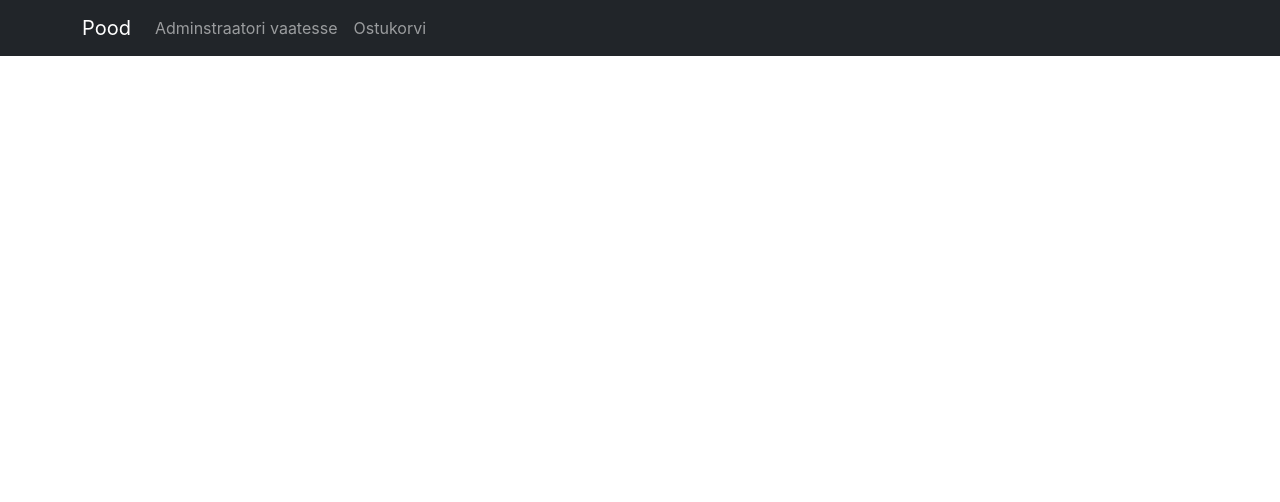
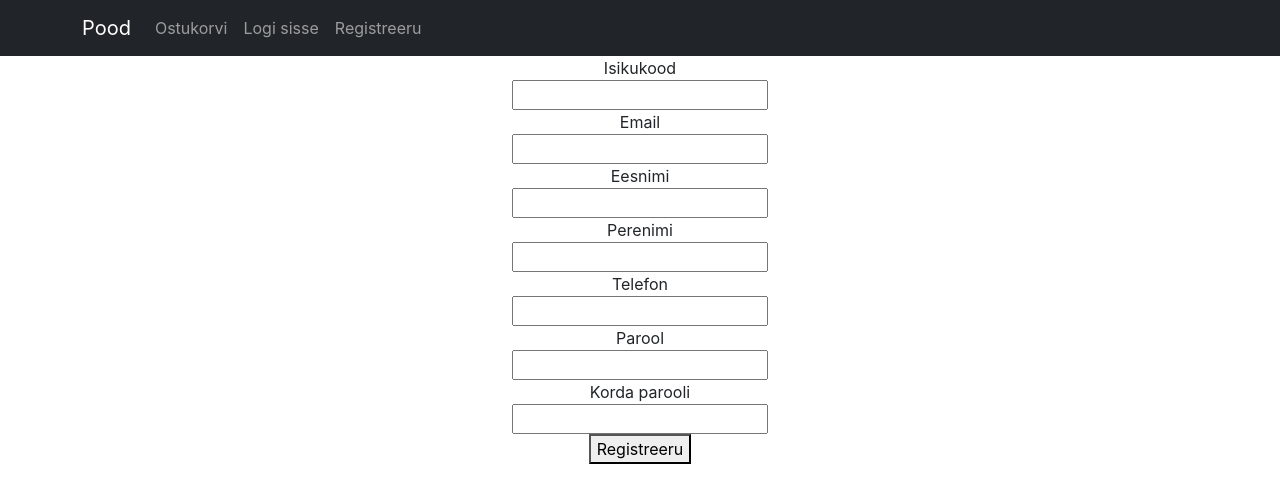
Before and after one commit to AnnJakubel/webshop-frontend, a React (Create React App) app: page /registreeru in a window 1280 px wide. Shown: the top 502 px of the page. Built offline with nearby package versions, Linux system fonts and the light colour scheme.

Commit message:
Signup, Login, App, Add - and MaintainProduct

```diff
--- a/src/App.jsx
+++ b/src/App.jsx
@@ -1,23 +1,53 @@
 import { Container, Nav, Navbar } from 'react-bootstrap';
-import { Link, Route, Routes } from 'react-router-dom';
+import { Link, Route, Routes, useNavigate } from 'react-router-dom';
+import { useEffect, useState } from "react";
 import './App.css';
 import AddProduct from './pages/AddProduct';
 import Admin from './pages/Admin';
 import MaintainProducts from './pages/MaintainProducts';
 import MainPage from './pages/MainPage';
 import Cart from "./pages/Cart";
+import Login from "./pages/Login";
+import Signup from "./pages/Signup";
 
 
 
 function App() {
+  const [token, setToken] = useState(null);
+  const navigate = useNavigate();
+
+
+  useEffect(() => {
+      if (sessionStorage.getItem("authData")) {
+        const authData = JSON.parse(sessionStorage.getItem("authData"));
+        const expiration = new Date(authData.expiration);
+        if (expiration > new Date()) {
+          // token = authData.token;
+          setToken(authData.token);
+        } else {
+          sessionStorage.removeItem("authData");
+        }
+      }
+    },[]);
+
+
+   function logout() {
+    sessionStorage.removeItem("authData");
+    setToken(null);
+    navigate("/");
+  }
+
   return (
     <div className="App">
         <Navbar bg="dark" variant="dark">
           <Container>
           <Navbar.Brand as={Link} to="/">Pood</Navbar.Brand>
           <Nav className="me-auto">
-            <Nav.Link as={Link} to="/admin">Adminstraatori vaatesse</Nav.Link>
+            { token && <Nav.Link as={Link} to="/admin">Adminstraatori vaatesse</Nav.Link>}
             <Nav.Link as={Link} to="/ostukorv">Ostukorvi</Nav.Link>
+            { !token && <Nav.Link as={Link} to="/logi-sisse">Logi sisse</Nav.Link>}
+            { !token && <Nav.Link as={Link} to="/registreeru">Registreeru</Nav.Link>}
+            { token && <Nav.Link onClick={() => logout()}>Logi välja</Nav.Link>}
           </Nav>
           </Container>
         </Navbar>
@@ -25,10 +55,18 @@ function App() {
           {/* localhost:3000/ --> Avaleht*/}
           <Route path='' exact element={ <MainPage /> } />
           <Route path='ostukorv' exact element={ <Cart /> } />
-          <Route path='admin' exact element={ <Admin /> } />
-          <Route path='admin/lisa-toode' exact element={ <AddProduct /> } />
-          <Route path='admin/halda-tooted' exact element={ <MaintainProducts /> } />
-          <Route path='admin/muuda-toode' exact element={<div>Toote muutmise leht</div>} />
+          <Route path='logi-sisse' exact element={ <Login /> } />
+          <Route path='registreeru' exact element={ <Signup /> } />
+          { token &&
+          <Route>
+            <Route path='admin' exact element={ <Admin /> } />
+            <Route path='admin/lisa-toode' exact element={ <AddProduct /> } />
+            <Route path='admin/halda-tooted' exact element={ <MaintainProducts /> } />
+            <Route path='admin/muuda-toode' exact element={ <div>Toote muutmise leht</div> } />
+          </Route>
+          }
+          { !token && <Route path='admin/*' exact element={ <Login /> } />}
+            <Route path="*" exact element={<div>4040 Not Found</div>} />
         </Routes>
     </div>
   );
--- a/src/pages/AddProduct.jsx
+++ b/src/pages/AddProduct.jsx
@@ -20,14 +20,23 @@ function AddProduct() {
             stock: stockRef.current.value,
             active: activeRef.current.checked,
           }
-          console.log(newProduct);
+
+          const authData = JSON.parse(sessionStorage.getItem("authData"));
+          const expiration = new Date(authData.expiration);
+          let token;
+          if (expiration > new Date()) {
+              token = authData.token;
+          } else {
+              sessionStorage.deleteItem();
+          }
+
           fetch("http://localhost:8080/products",
             {
                 method: "POST",
                 body: JSON.stringify(newProduct),
                 headers: {
                     "Content-Type": "application/json",
-                    "Authorization": "Bearer eyJhbGciOiJIUzUxMiJ9.eyJpc3MiOiJ3ZWJzaG9wIiwic3ViIjoibUBtLmNvbSIsImV4cCI6MTY1MjI2ODUxOH0.NcItS2zK0ZpPVevVTAsimRPTFR3RLyiM8-Sjk8E2IKp_fYGW6FxBgvgqFtKS8VC9E850clXIN2zEdVIT83n-Tg"
+                    "Authorization": `Bearer ${token}`
                 }
             }
 
--- /dev/null
+++ b/src/pages/Login.jsx
@@ -0,0 +1,50 @@
+import { useRef } from "react";
+import { useNavigate } from "react-router-dom";
+
+// tumesinine - javascripti defineerimised, HTML täägid
+// function class const let interface var
+
+// kollane - funktsioon
+// helesinine - võti, üldkasutatavad JS muutujad, HTML atribuut
+// tumesinine - const JS muutujad
+// hall - never used
+// punane - jutumärkides väärtused
+
+function Login() {
+  const emailRef = useRef();
+  const passwordRef = useRef();
+  const navigate = useNavigate();
+
+  function signIn() {
+
+    const userData = {
+      email: emailRef.current.value,
+      password: passwordRef.current.value
+    }
+
+    fetch("http://localhost:8080/login", {
+        method: "POST",
+        body: JSON.stringify(userData),
+        headers: {
+          "Content-Type": "application/json"
+        }
+      }).then(res => res.json())
+        .then(body => {
+          sessionStorage.setItem("authData", JSON.stringify(body));
+          navigate("/");
+          window.location.reload();
+        });
+    }
+
+  return (
+  <div>
+    <label>Email</label>  <br />
+    <input ref={emailRef} type="text" /> <br />
+    <label>Parool</label>  <br />
+    <input ref={passwordRef} type="password" /> <br />
+    <button onClick={() => signIn()}>Logi sisse</button>
+  </div>)
+}
+
+
+export default Login;
--- a/src/pages/MaintainProducts.jsx
+++ b/src/pages/MaintainProducts.jsx
@@ -12,10 +12,23 @@ function MaintainProducts() {
     products2 = newValue;
   }
 
+  const authData = JSON.parse(sessionStorage.getItem("authData"));
+  const expiration = new Date(authData.expiration);
+  let token;
+  if (expiration > new Date()) {
+    token = authData.token;
+  } else {
+    sessionStorage.removeItem("authData");
+  }
+
   useEffect(()=>{
     fetch(baseUrl + "/products").then(res => res.json())
     .then(body => setProducts(body));
   },[]);
+
+  if (token === null) {
+    return (<div>Sul ei ole õigust seda lehte vaadata</div>)
+  }
 
   function decreaseQuantity(productClicked) {
     fetch(baseUrl + "/decrease-stock", {
@@ -35,7 +48,7 @@ function MaintainProducts() {
       body: JSON.stringify(productClicked),
       headers: {
         "Content-Type": "application/json",
-        "Authorization": "Bearer eyJhbGciOiJIUzUxMiJ9.eyJpc3MiOiJ3ZWJzaG9wIiwic3ViIjoibUBtLmNvbSIsImV4cCI6MTY1MjI2ODUxOH0.NcItS2zK0ZpPVevVTAsimRPTFR3RLyiM8-Sjk8E2IKp_fYGW6FxBgvgqFtKS8VC9E850clXIN2zEdVIT83n-Tg"
+        "Authorization": "Bearer " + token
       }
     }).then(res => res.json())
     .then(body => setProducts(body));
@@ -45,7 +58,7 @@ function MaintainProducts() {
     fetch(baseUrl + "/products/" + productClicked.id, {
       method: "DELETE",
       headers: {
-        "Authorization": "Bearer eyJhbGciOiJIUzUxMiJ9.eyJpc3MiOiJ3ZWJzaG9wIiwic3ViIjoibUBtLmNvbSIsImV4cCI6MTY1MjI2ODUxOH0.NcItS2zK0ZpPVevVTAsimRPTFR3RLyiM8-Sjk8E2IKp_fYGW6FxBgvgqFtKS8VC9E850clXIN2zEdVIT83n-Tg"
+        "Authorization": "Bearer " + token
       }
     }).then(res => res.json())
     .then(body => setProducts(body));
--- /dev/null
+++ b/src/pages/Signup.jsx
@@ -0,0 +1,82 @@
+import { useRef, useState } from "react";
+import { Alert } from "react-bootstrap";
+import { useNavigate } from "react-router-dom";
+
+function Signup() {
+  const personCodeRef = useRef();
+  const emailRef = useRef();
+  const firstNameRef = useRef();
+  const lastNameRef = useRef();
+  const phoneRef = useRef();
+  const passwordRef = useRef();
+  const passwordRepeatRef = useRef();
+  const [errorMessage, setError] = useState("");
+  const navigate = useNavigate();
+
+  function createNewUser() {
+    if (passwordRef.current.value !== passwordRepeatRef.current.value) {
+      setError("Paroolid ei ühti!");
+      return;
+    }
+    setError("");
+
+    if (personCodeRef.current.value === "" ||
+        emailRef.current.value === "" ||
+        firstNameRef.current.value === "" ||
+        lastNameRef.current.value === "" ||
+        passwordRef.current.value === "") {
+      setError("Kohustuslikud väljad on täitmata!");
+      return;
+    }
+
+    const newUser = {
+      personCode: personCodeRef.current.value,
+      email: emailRef.current.value,
+      firstName: firstNameRef.current.value,
+      lastName: lastNameRef.current.value,
+      phone: phoneRef.current.value,
+      password: passwordRepeatRef.current.value
+    }
+
+    fetch("http://localhost:8080/signup", {
+      method: "POST",
+      body: JSON.stringify(newUser),
+      headers: {
+        "Content-Type": "application/json"
+      }
+    }).then(res => {
+      if (res.status === 200) {
+        navigate("/logi-sisse");
+      } else {
+        return res.json();
+      }
+    }).then(body => setError("E-mail on juba kasutusel"));
+  }
+
+  // const signUp = () => {
+  //   console.log("töötab");
+  // }
+
+
+  return (
+    <div>
+       { errorMessage && <Alert variant="danger">{errorMessage}</Alert>}
+      <label>Isikukood</label>  <br />
+      <input ref={personCodeRef} type="number" /> <br />
+      <label>Email</label>  <br />
+      <input ref={emailRef} type="text" /> <br />
+      <label>Eesnimi</label>  <br />
+      <input ref={firstNameRef} type="text" /> <br />
+      <label>Perenimi</label>  <br />
+      <input ref={lastNameRef} type="text" /> <br />
+      <label>Telefon</label>  <br />
+      <input ref={phoneRef} type="text" /> <br />
+      <label>Parool</label>  <br />
+   <input ref={passwordRef} type="password" /> <br />
+      <label>Korda parooli</label>  <br />
+      <input ref={passwordRepeatRef} type="password" /> <br />
+      <button onClick={() => createNewUser()}>Registreeru</button>
+    </div>)
+}
+
+export default Signup;
```
